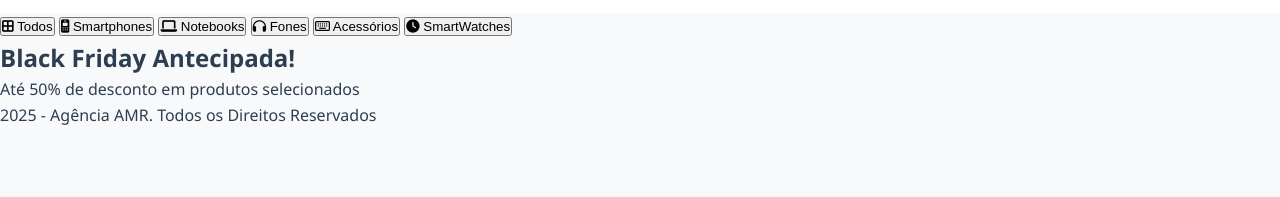
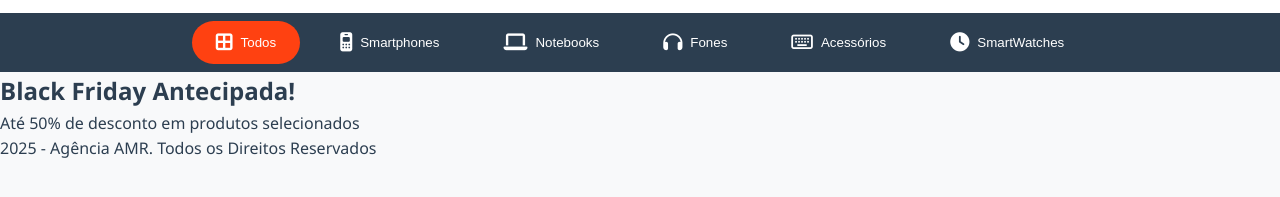
Before and after one commit to arthurmattos10/Eccomerce-AMR, a plain HTML site: page index.html in a window 1280 px wide. Shown: the part 93-290 px from the top of the page. Drawn offline with Linux system fonts and the light colour scheme.

Commit message:
estilização menu superior

```diff
--- a/style.css
+++ b/style.css
@@ -61,3 +61,43 @@ header {
 .search-container i {
     color: var(--primary-color);
 }
+
+.categories-container {
+    background-color: var(--secondary-color);
+    display: flex;
+    justify-content: center;
+}
+
+.categories-bar {
+    display: flex;
+    justify-content: center;
+    align-items: center;
+    padding: 0.5rem 2rem;
+    gap: 1rem;
+    width: 100%;
+    max-width: 1200px;
+}
+
+.category-btn {
+    display: flex;
+    gap: 0.5rem;
+    align-items: center;
+    border: none;
+    color: var(--white-color);
+    border-radius: 1.5rem;
+    padding: 0.75rem 1.5rem;
+    cursor: pointer;
+    background: none;
+}
+
+.category-btn:hover {
+    background-color: var(--hover-btn);
+}
+
+.category-btn i {
+    font-size: 1.2rem;
+}
+
+.category-btn.active {
+    background-color: var(--primary-color);
+}
```
Also changed, not shown: index.html (+1 -1 lines).
